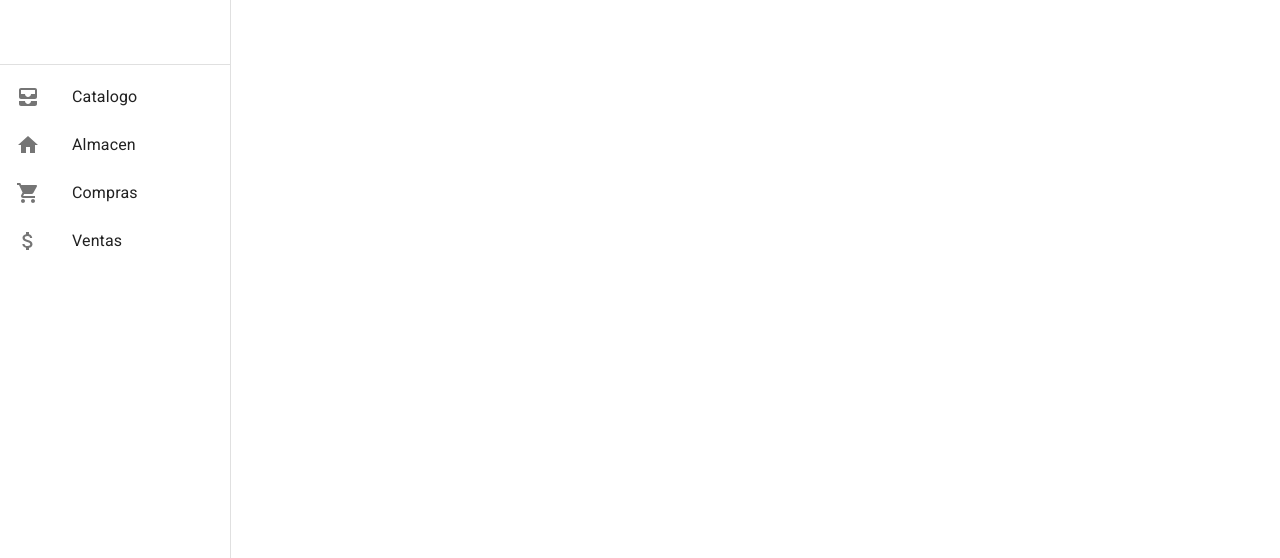
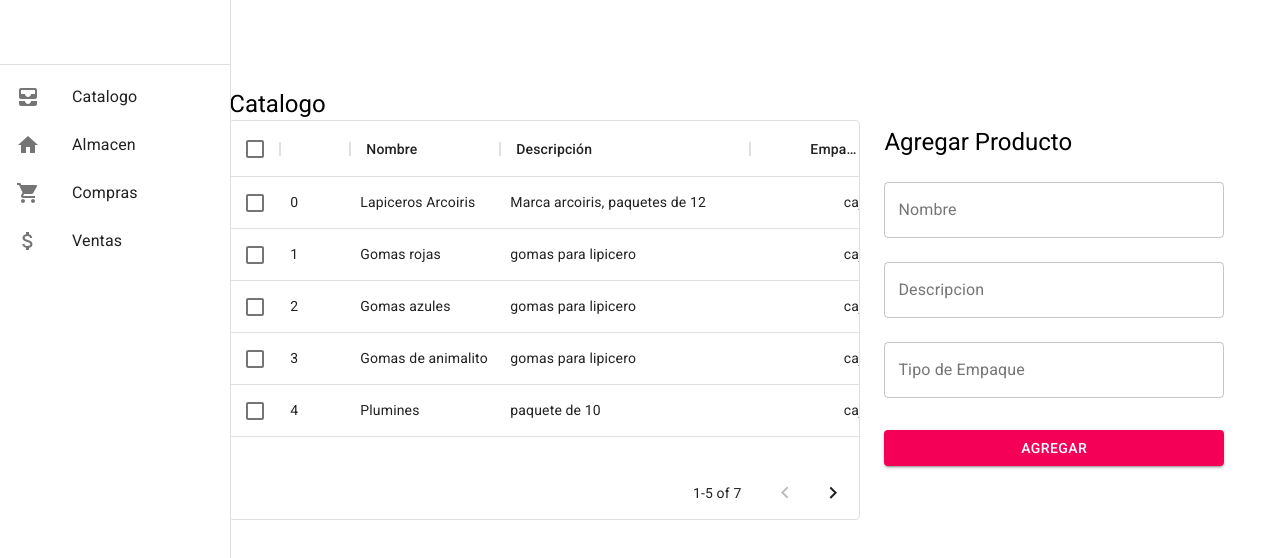
Before and after one commit to FerVilleda/PorjectR, a React (Create React App) app: page / in a window 1280 px wide. Shown: the top 558 px of the page. Built offline with nearby package versions, Linux system fonts and the light colour scheme.

Commit message:
Catalogo

```diff
--- a/package.json
+++ b/package.json
@@ -4,6 +4,7 @@
   "private": true,
   "dependencies": {
     "@material-ui/core": "^4.11.3",
+    "@material-ui/data-grid": "^4.0.0-alpha.25",
     "@material-ui/icons": "^4.11.2",
     "@testing-library/jest-dom": "^5.11.10",
     "@testing-library/react": "^11.2.6",
--- /dev/null
+++ b/src/components/Catalogo.jsx
@@ -0,0 +1,99 @@
+import React from 'react'
+import {Container, TextField, Button, makeStyles, Grid, List, ListItem, Typography} from '@material-ui/core'
+import { DataGrid } from '@material-ui/data-grid';
+import prodSample from '../datasamples/prodSample.json'
+
+const columns = [
+    { field: 'id', headerName: 'ID', width: 70 },
+    { field: 'nombre', headerName: 'Nombre', width: 150 },
+    { field: 'description', headerName: 'Descripción', width: 250 },
+    { field: 'empaque', headerName: 'Empaque', type: 'number',width: 130,},
+    {field: 'piezas', headerName: 'Piezas', type: 'number',width: 100},
+  ];
+const productos = prodSample
+const useStyles = makeStyles((theme) => ({
+    paper: {
+      margin: theme.spacing(8,1,1,-4),
+      display: 'flex',
+      flexDirection: 'row',
+      alignItems: 'center'
+    },
+    form: {
+      width: '100%', // Fix IE 11 issue.
+      marginTop: theme.spacing(1),
+    },
+    submit: {
+      margin: theme.spacing(3, 0, 2),
+    },
+    grids: {
+        padding: theme.spacing(3)
+    }
+  }));
+
+const Catalogo = () => {
+
+    const classes = useStyles();
+
+    return (
+        <>
+            <Container component='main' maxWidth='xl' className={classes.paper}>
+
+                <Grid item xs={8} className={classes.grids} >
+                    <Typography component='h3' variant='h5'>
+                        Catalogo
+                    </Typography>
+                    <div style={{ height: 400, width: '100%' }}>
+                        <DataGrid rows={productos} columns={columns} pageSize={5} checkboxSelection />
+                    </div>
+                </Grid>
+
+                <Grid item xs={4} alignContent='center'>
+                    <Typography
+                        component='h3'
+                        variant='h5'>
+                            Agregar Producto
+                    </Typography>
+                    <form className={classes.form}>
+                        <TextField
+                            variant='outlined'
+                            margin='normal'
+                            fullWidth
+                            id='nombreP'
+                            label='Nombre'
+                            name='name'
+                            color='secondary'>
+                        </TextField>
+                        <TextField
+                            variant='outlined'
+                            margin='normal'
+                            fullWidth
+                            id='nombreP'
+                            label='Descripcion'
+                            name='name'
+                            color='secondary'>
+                        </TextField>
+                        <TextField
+                            variant='outlined'
+                            margin='normal'
+                            fullWidth
+                            id='nombreP'
+                            label='Tipo de Empaque'
+                            name='name'
+                            color='secondary'>
+                        </TextField>
+                        <Button
+                            type='submit'
+                            fullWidth
+                            variant='contained'
+                            color='secondary'
+                            className={classes.submit}>
+                                Agregar
+                        </Button>
+                    </form>
+                </Grid>
+            </Container>
+        </>
+    )
+}
+
+export default Catalogo
--- a/src/components/Login.jsx
+++ b/src/components/Login.jsx
@@ -1,8 +1,6 @@
 import React from 'react'
 import { makeStyles } from '@material-ui/core/styles';
-import {Grid,
-        Box,
-        Container,
+import {Container,
         TextField,
         Avatar,
         Typography,
--- a/src/components/View.jsx
+++ b/src/components/View.jsx
@@ -1,11 +1,20 @@
 import React from 'react'
+import Catalogo from './Catalogo'
 import Sidebar from './Sidebar'
+import {Grid} from '@material-ui/core'
 
 const View = () => {
 
     return (
         <div>
-            <Sidebar></Sidebar>
+            <Grid container direction='row'>
+                <Grid item xs='2'>
+                    <Sidebar></Sidebar>
+                </Grid>
+                <Grid item xs='10'>
+                    <Catalogo></Catalogo>
+                </Grid>
+            </Grid>
         </div>
     )
 }
--- /dev/null
+++ b/src/datasamples/prodSample.json
@@ -0,0 +1,51 @@
+[
+    {
+        "id": 0,
+        "nombre": "Lapiceros Arcoiris",
+        "description": "Marca arcoiris, paquetes de 12",
+        "empaque": "caja",
+        "piezas": 200
+    },
+    {
+        "id": 1,
+        "nombre": "Gomas rojas",
+        "description": "gomas para lipicero",
+        "empaque": "caja",
+        "piezas": 300
+    },
+    {
+        "id": 2,
+        "nombre": "Gomas azules",
+        "description": "gomas para lipicero",
+        "empaque": "caja",
+        "piezas": 300
+    },
+    {
+        "id": 3,
+        "nombre": "Gomas de animalito",
+        "description": "gomas para lipicero",
+        "empaque": "caja",
+        "piezas": 300
+    },
+    {
+        "id": 4,
+        "nombre": "Plumines",
+        "description": "paquete de 10",
+        "empaque": "caja",
+        "piezas": 100
+    },
+    {
+        "id": 5,
+        "nombre": "Gomas de animalito",
+        "description": "gomas para lipicero",
+        "empaque": "caja",
+        "piezas": 300
+    },
+    {
+        "id": 6,
+        "nombre": "Gomas de animalito",
+        "description": "gomas para lipicero",
+        "empaque": "caja",
+        "piezas": 300
+    }
+]
```
Also changed, not shown: src/components/Producto.jsx (deleted, +0 -11 lines), 1 other file (tests, documents, lock files or other folders).
